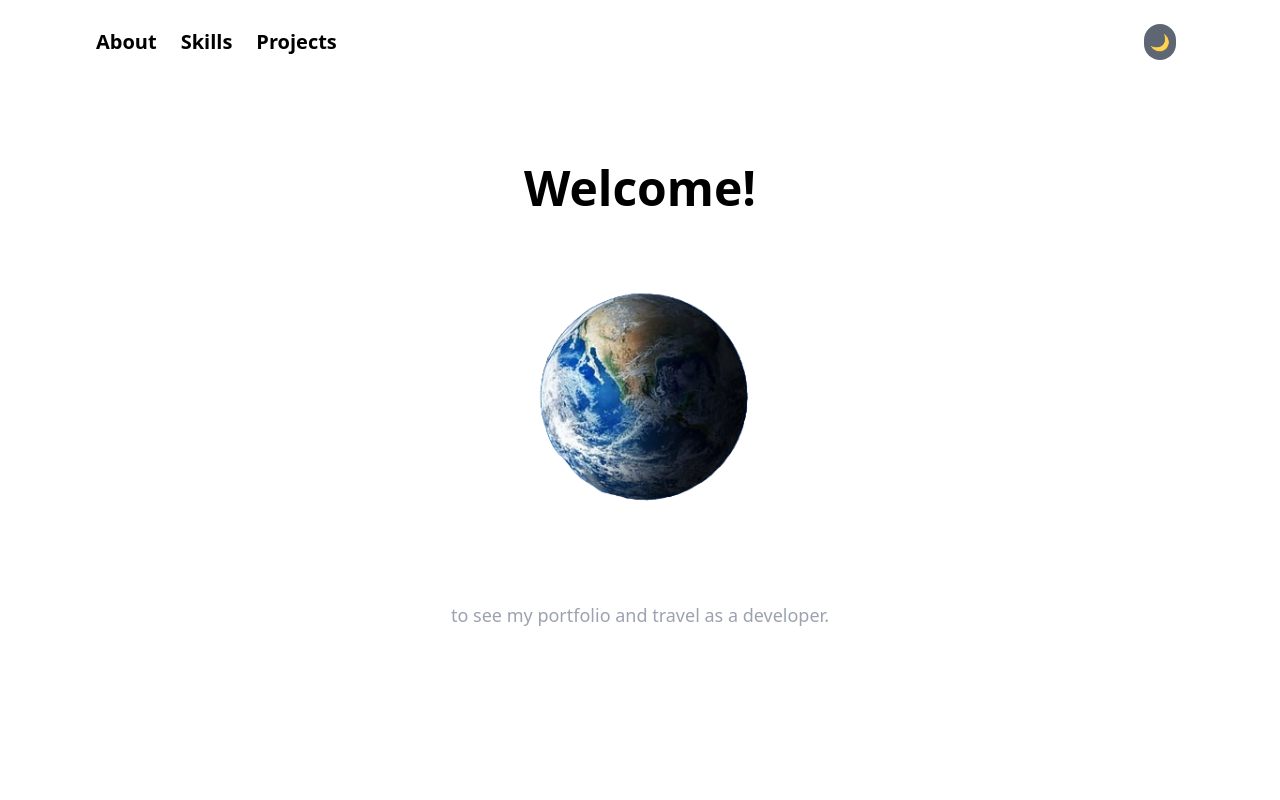
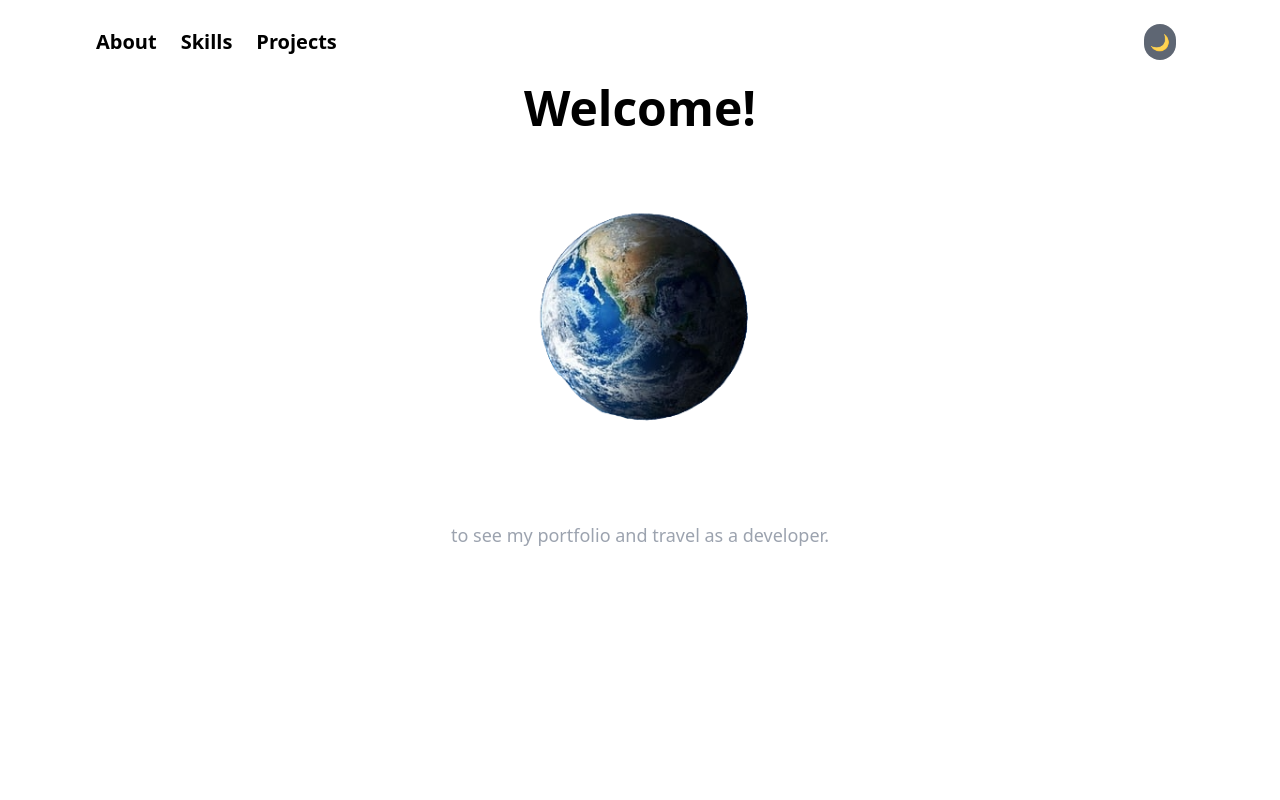
Before and after one commit to Moontags/portfolio, a Next.js app: page / in a window 1280 px wide. Shown: the top 800 px of the page. Built offline with nearby package versions, Linux system fonts and the light colour scheme.

Commit message:
Margin to Hero

```diff
--- a/app/page.tsx
+++ b/app/page.tsx
@@ -19,7 +19,7 @@ export default function Home() {
     <div className="flex flex-col items-center text-center bg-background text-foreground">
 
           {/* Hero Section */}
-          <section id="hero" className="min-h-screen flex flex-col justify-start items-center  mt-20">
+          <section id="hero" className="min-h-screen flex flex-col justify-start items-center  mt-30">
 
 
             <motion.h1
```
